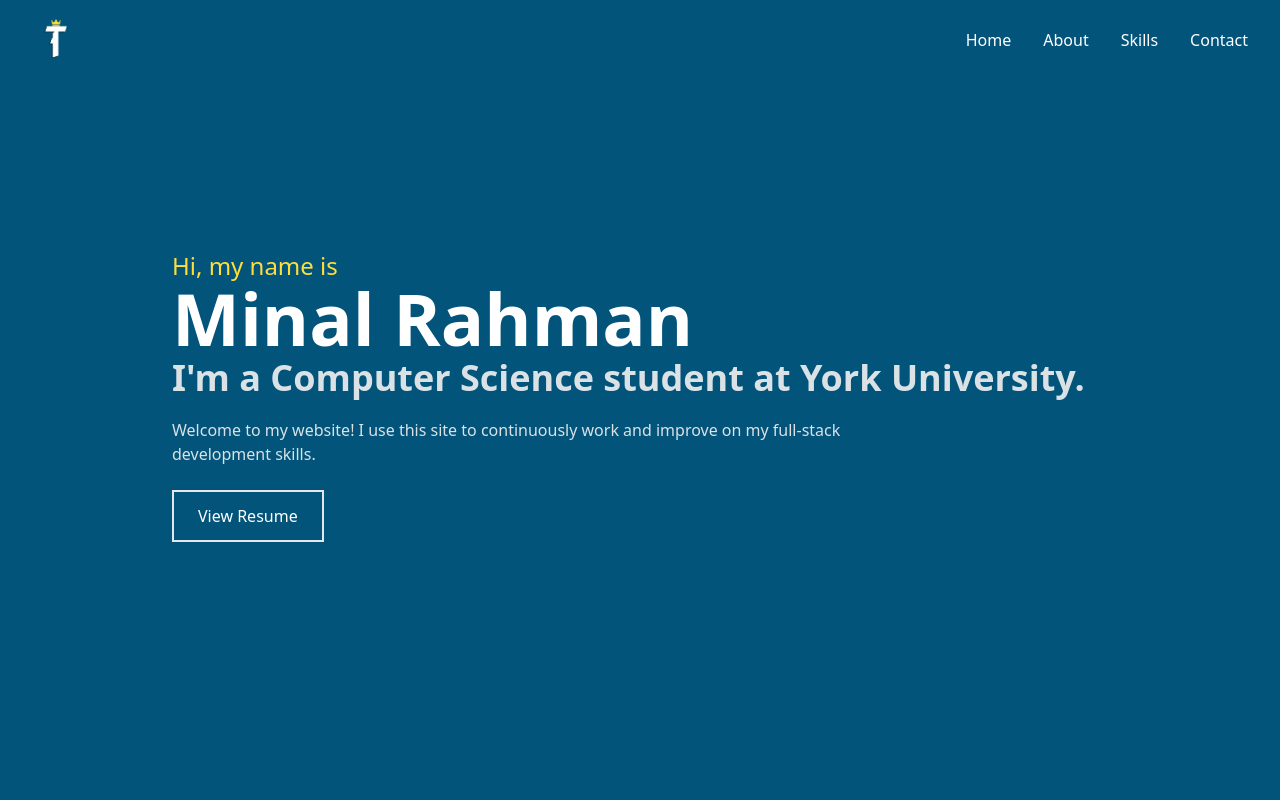
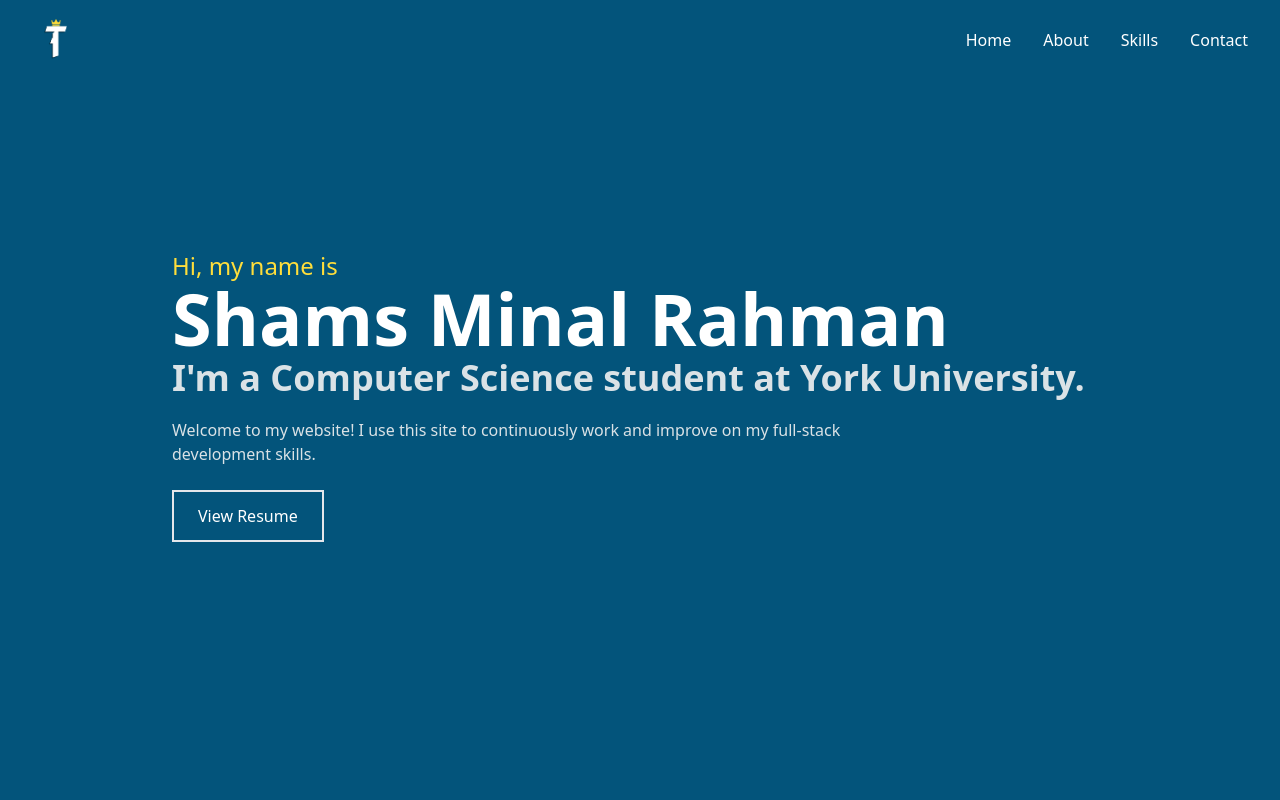
Before and after one commit to tekkado/mySite, a React (Create React App) app: page / in a window 1280 px wide. Shown: the top 800 px of the page. Built offline with nearby package versions, Linux system fonts and the light colour scheme; the HTML template or start-up script is replaced by a standard one.

Commit message:
test finished

```diff
--- a/src/components/Home.jsx
+++ b/src/components/Home.jsx
@@ -8,7 +8,7 @@ const Home = () => {
       <div className="max-w-[1000px] mx-auto px-8 flex flex-col justify-center h-full">
         <p className="text-xl sm:text-2xl text-[#ffde3b]">Hi, my name is</p>
         <h1 className="text-4xl sm:text-7xl font-bold text-white">
-          Minal Rahman
+          Shams Minal Rahman
         </h1>
         <h2 className="text-xl sm:text-4xl font-bold text-[#dae2e6] py-1">
           I'm a Computer Science student at York University.
```
